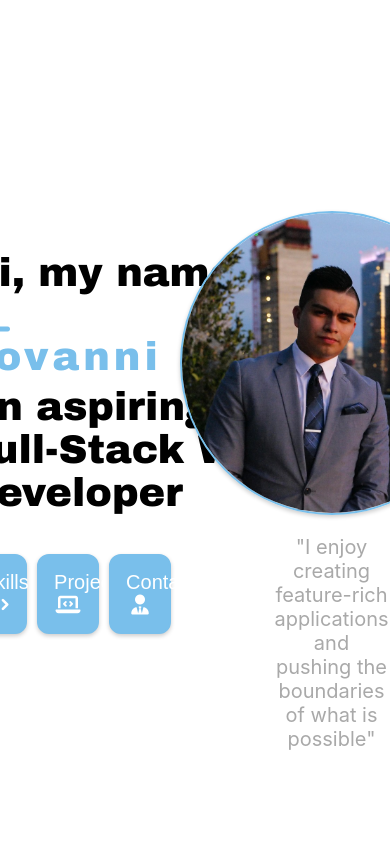
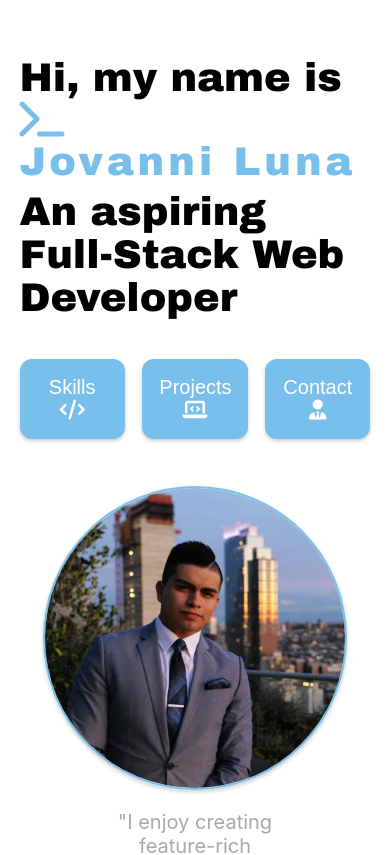
Before and after one commit to jovannil94/Porfolio, a React (Create React App) app: page / in a window 390 px wide. Shown: the top 855 px of the page. Built offline with nearby package versions, Linux system fonts and the light colour scheme.

Commit message:
updates about page responsiveness

```diff
--- a/src/css/About.css
+++ b/src/css/About.css
@@ -167,156 +167,13 @@
     50% { border-color: #79bfeb; }
 }
 
-
-/* .aboutContext {
-    display: flex;
-    flex-direction: row;
-    align-items: flex-start;
-    justify-content: space-evenly;
-}
-
-.aboutTitle {
-    margin-top: 1em;
-    width: 89vw;
-    height: fit-content;
-    box-shadow: 0 4px 8px 0 rgba(0,0,0,0.2);
-    transition: 0.3s;
-    border-radius: 5px;
-    opacity: 0.85;
-    cursor: default;
-    padding: .2em;
-    background-color: #f8f8f8;
-    border: solid 5px #1F3541;
-    color: #1F3541;
-    margin-bottom: 1em;
-}
-
-.aboutTitle:hover {
-    transition: transform .5s ease;
-    transform: scale(1.02);
-}
-
-.aboutLeft {
-    display: flex;
-    flex-direction: column;
-    width: 40%;
-    height: fit-content;
-}
-
-.aboutRight {
-    display: flex;
-    flex-direction: column;
-    align-items: center;
-    justify-content: space-evenly;
-    width: 40%;
-    height: fit-content;
-    box-shadow: 0 4px 8px 0 rgba(0,0,0,0.2);
-    transition: 0.3s;
-    border-radius: 5px;
-    opacity: 0.85;
-    cursor: default;
-    background-color: #f8f8f8;
-    border: solid 5px #1F3541;
-    color: #1F3541;
-    padding: 1.5em;
-}
-
-.aboutRight:hover {
-    transition: transform .5s ease;
-    transform: scale(1.02);
-}
-
-.aboutPicture {
-    display: flex;
-    flex-direction: column;
-    width: 90%;
-    height: fit-content;
-    box-shadow: 0 4px 8px 0 rgba(0,0,0,0.2);
-    transition: 0.3s;
-    border-radius: 5px;
-    opacity: 0.85;
-    cursor: default;
-    padding: 1.5em;
-    background-color: #f8f8f8;
-    border: solid 5px #1F3541;
-    color: #1F3541;
-    margin-bottom: 1em;
-}
-
-.aboutPhoto {
-    background-color: #f8f8f8;
-    border: solid 5px #1F3541;
-    color: #1F3541;
-    border-radius: 5px;
-    background-repeat: no-repeat;
-    background-size:cover;
-    width: 100%;
-    height: auto;
-    background-position: center center;
-}
-
-.aboutPicture:hover {
-    transition: transform .5s ease;
-    transform: scale(1.02);
-}
-
-.aboutConnect {
-    display: flex;
-    flex-direction: column;
-    align-items: center;
-    width: 90%;
-    height: fit-content;
-    box-shadow: 0 4px 8px 0 rgba(0,0,0,0.2);
-    transition: 0.3s;
-    border-radius: 5px;
-    opacity: 0.85;
-    cursor: default;
-    background-color: #f8f8f8;
-    border: solid 5px #1F3541;
-    color: #1F3541;
-    padding: 1.5em;
-}
-
-.aboutConnect:hover {
-    transition: transform .5s ease;
-    transform: scale(1.02);
-}
-
-.buttonsAbout {
-    display: flex;
-    flex-direction: column;
-    justify-content: space-between;
-    height: 25vh;
-}
-
-@media (max-width: 1024px) {
+@media (max-width: 1060px) {
     .aboutContainer {
         display: flex;
         flex-direction: column;
         align-items: center;
         width: 100%;
         height: fit-content;
-    }
-
-    .aboutTitle {
-        margin-top: 1em;
-        width: 90vw;
-        height: fit-content;
-        box-shadow: 0 4px 8px 0 rgba(0,0,0,0.2);
-        transition: 0.3s;
-        border-radius: 5px;
-        opacity: 0.85;
-        cursor: default;
-        padding: 1.5em;
-        margin-bottom: 1em;
-    }
-
-    .aboutContext {
-        display: flex;
-        flex-direction: column;
-        width: 90vw;
-        align-items: center;
-        justify-content: space-evenly;
     }
 
     .aboutLeft {
@@ -326,6 +183,8 @@
         justify-content: space-between;
         width: 90vw;
         height: fit-content;
+        padding: 1em;
+        margin-bottom: 1em;
     }
 
     .aboutRight {
@@ -335,130 +194,11 @@
         justify-content: space-between;
         width: 90vw;
         height: fit-content;
-        box-shadow: 0 4px 8px 0 rgba(0,0,0,0.2);
-        transition: 0.3s;
-        border-radius: 5px;
-        opacity: 0.85;
-        cursor: default;
-        padding: 1.5em;
+        padding: 1em;
         margin-bottom: 1em;
     }
 
-    .aboutPicture {
-        display: flex;
-        flex-direction: column;
-        align-items: center;
-        justify-content: space-between;
-        width: 90vw;
-        height: fit-content;
-        box-shadow: 0 4px 8px 0 rgba(0,0,0,0.2);
-        transition: 0.3s;
-        border-radius: 5px;
-        opacity: 0.85;
-        cursor: default;
-        padding: 1.5em;
-        margin-bottom: 1em;
-    }
-
-    .aboutConnect {
-        display: flex;
-        flex-direction: column;
-        align-items: center;
-        width: 90vw;
-        height: fit-content;
-        box-shadow: 0 4px 8px 0 rgba(0,0,0,0.2);
-        transition: 0.3s;
-        border-radius: 5px;
-        opacity: 0.85;
-        cursor: default;
-        padding: 1.5em;
-        margin-bottom: 1em;
+    .aboutButtonContainer {
+        width: 100%;
     }
 }
-
-@media (max-width: 464px) {
-    .aboutContainer {
-        display: flex;
-        flex-direction: column;
-        align-items: center;
-        width: 100%;
-        height: fit-content;
-    }
-
-    .aboutTitle {
-        margin-top: 1em;
-        width: 80%;
-        height: fit-content;
-        box-shadow: 0 4px 8px 0 rgba(0,0,0,0.2);
-        transition: 0.3s;
-        border-radius: 5px;
-        opacity: 0.85;
-        cursor: default;
-        padding: 1.5em;
-        margin-bottom: 1em;
-    }
-
-    .aboutContext {
-        display: flex;
-        flex-direction: column;
-        width: 91%;
-        align-items: center;
-        justify-content: space-evenly;
-    }
-
-    .aboutLeft {
-        display: flex;
-        flex-direction: column;
-        align-items: center;
-        justify-content: flex-start;
-        width: 91%;
-        height: fit-content;
-    }
-
-    .aboutRight {
-        display: flex;
-        flex-direction: column;
-        align-items: center;
-        justify-content: flex-start;
-        width: 88%;
-        height: fit-content;
-        box-shadow: 0 4px 8px 0 rgba(0,0,0,0.2);
-        transition: 0.3s;
-        border-radius: 5px;
-        opacity: 0.85;
-        cursor: default;
-        padding: 1.5em;
-        margin-bottom: 1em;
-    }
-
-    .aboutPicture {
-        display: flex;
-        flex-direction: column;
-        align-items: center;
-        justify-content: space-between;
-        width: 95%;
-        height: fit-content;
-        box-shadow: 0 4px 8px 0 rgba(0,0,0,0.2);
-        transition: 0.3s;
-        border-radius: 5px;
-        opacity: 0.85;
-        cursor: default;
-        padding: 1.5em;
-        margin-bottom: 1em;
-    }
-
-    .aboutConnect {
-        display: flex;
-        flex-direction: column;
-        align-items: center;
-        width: 95%;
-        height: fit-content;
-        box-shadow: 0 4px 8px 0 rgba(0,0,0,0.2);
-        transition: 0.3s;
-        border-radius: 5px;
-        opacity: 0.85;
-        cursor: default;
-        padding: 1.5em;
-        margin-bottom: 1em;
-    }
-} */
```
